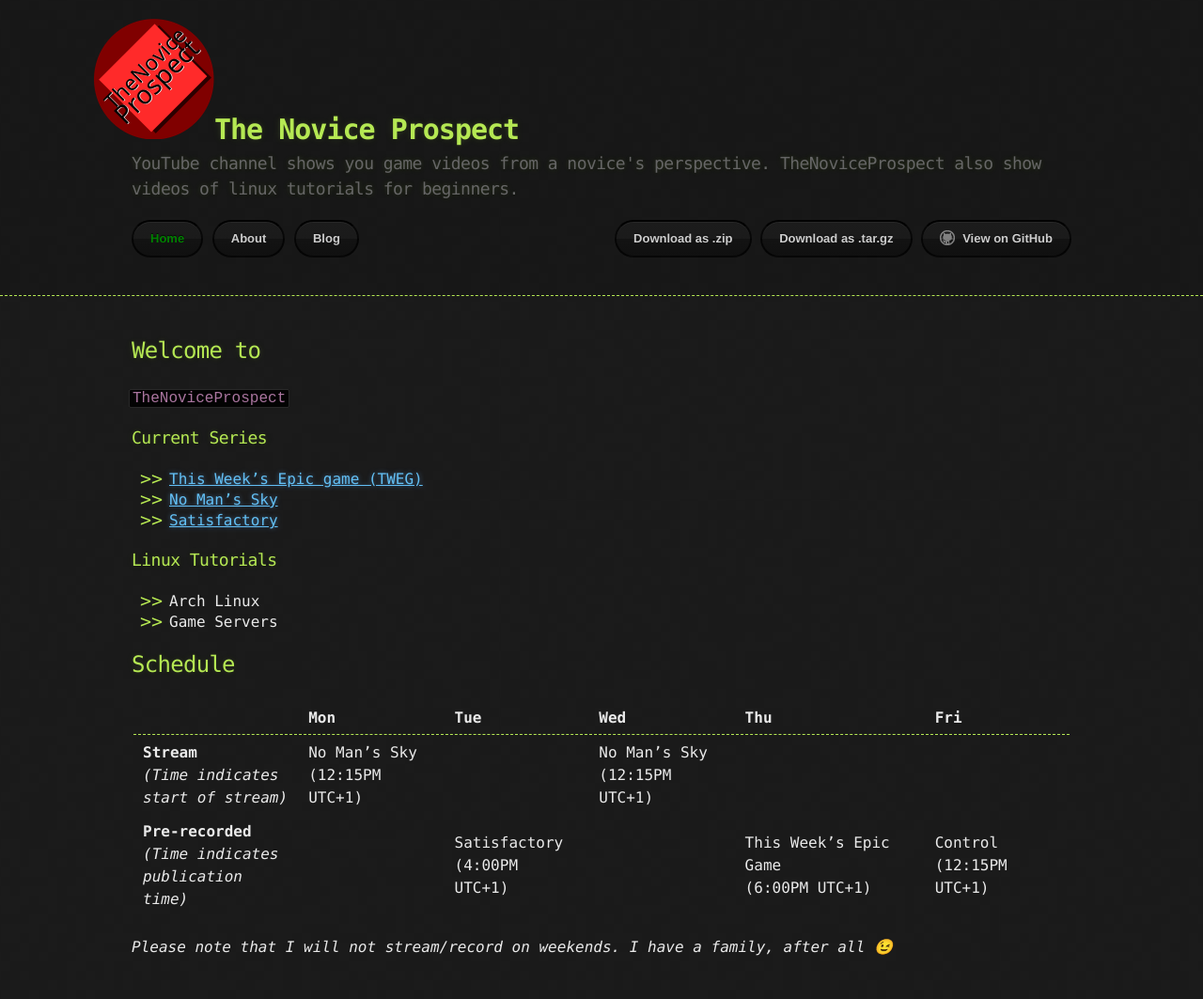
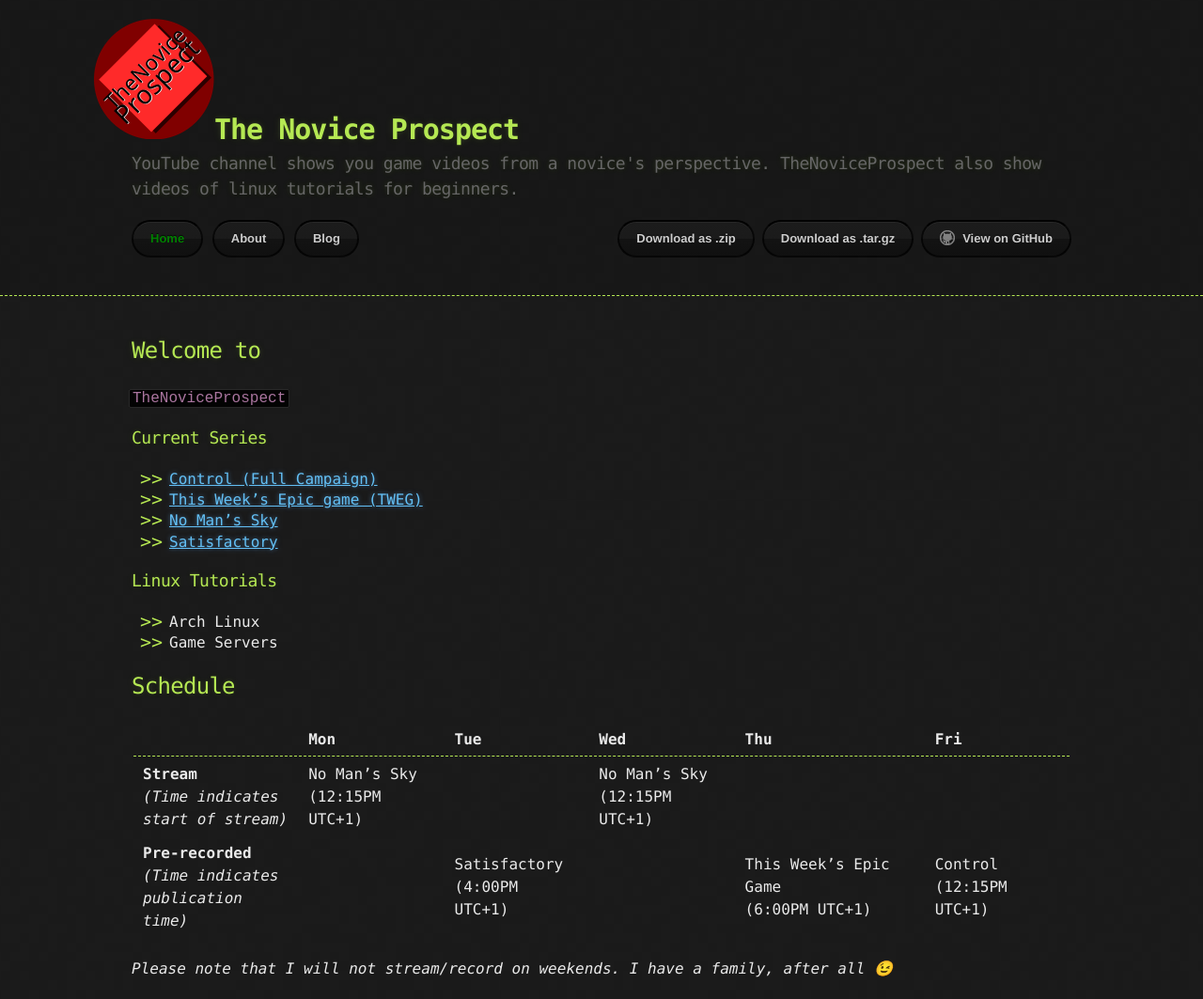
Before and after one commit to TheNoviceProspect/thenoviceprospect.github.io, a Jekyll site: the page built from index.md, in a window 1280 px wide. Shown: the whole page at 94% size. Built offline with Jekyll 4.4.1, drawn with Linux system fonts in a browser that asks for light colours; emoji names are drawn with the system emoji font; our own code applies the rules of GitHub Pages for plain Markdown files; before the commit the page ends 1040 px from its top, so only the background shows below that.

Commit message:
added the latest series to the index page and applied `<small>` tag to github download links

```diff
--- a/_layouts/default.html
+++ b/_layouts/default.html
@@ -21,9 +21,11 @@
         <section id="downloads"><nav><div style="float: left;">{% include navigation.html %}</div>
             {% if site.show_downloads %}
             <div style="float: right;">
+                <small>
                 <a href="{{ site.github.zip_url }}" class="btn">Download as .zip</a>
                 <a href="{{ site.github.tar_url }}" class="btn">Download as .tar.gz</a>
                 <a href="{{ site.github.repository_url }}" class="btn btn-github"><span class="icon"></span>View on GitHub</a>
+                </small>
                 </div>
             {% endif %}
             <div style="clear: both;"></div>
--- a/index.md
+++ b/index.md
@@ -11,6 +11,7 @@
 
 ### Current Series
 
+- [Control (Full Campaign)](https://www.youtube.com/watch?v=xL7a0waR76M&list=PLuRZiBd8Z0AqM5wSxnBi6Jn7XJCkT2SZQ)
 - [This Week's Epic game (TWEG)](https://www.youtube.com/watch?v=rOLYk_M4VBg&list=PLuRZiBd8Z0AoTkJDq4-EwlVAX_PRAfZMK)
 - [No Man's Sky](https://www.youtube.com/watch?v=Pfj9j64duFs&list=PLuRZiBd8Z0AqQu2zZVGclTt4q0hfYRrgB)
 - [Satisfactory](https://www.youtube.com/watch?v=F2zch49qDwI&list=PLuRZiBd8Z0Aq5GqtK5UoLY66ZI3Sg-3tS)
```
